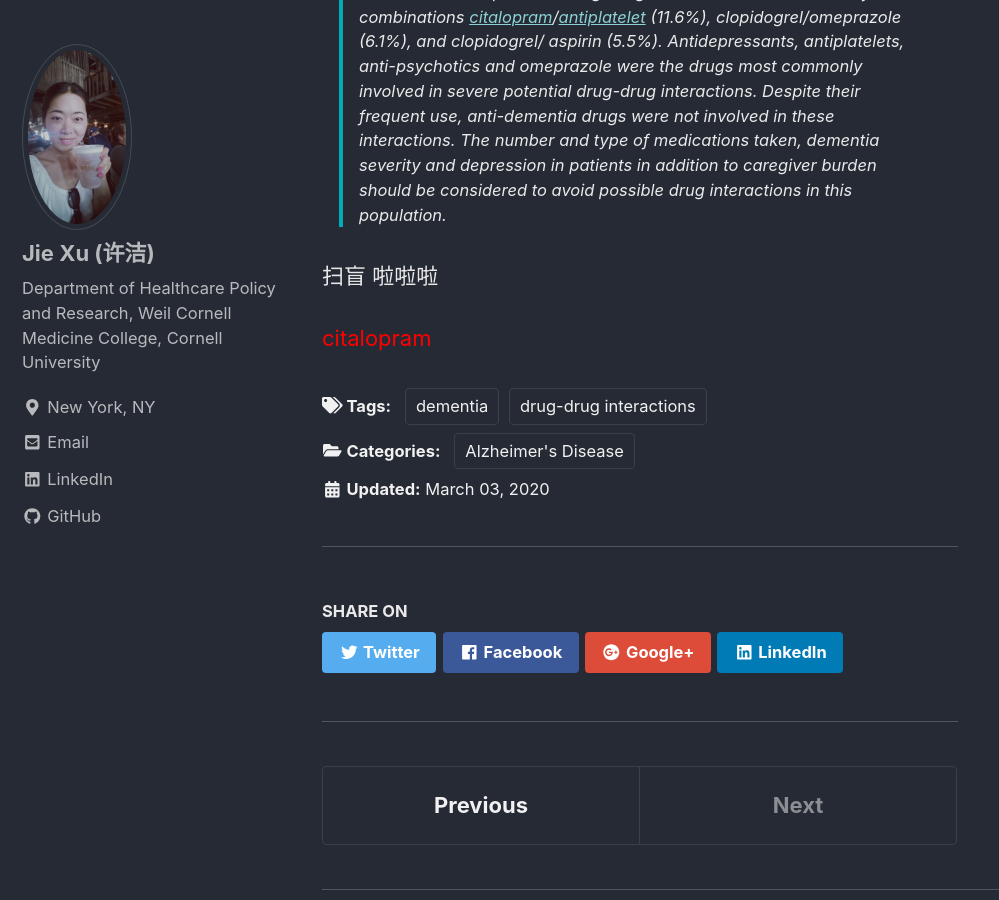
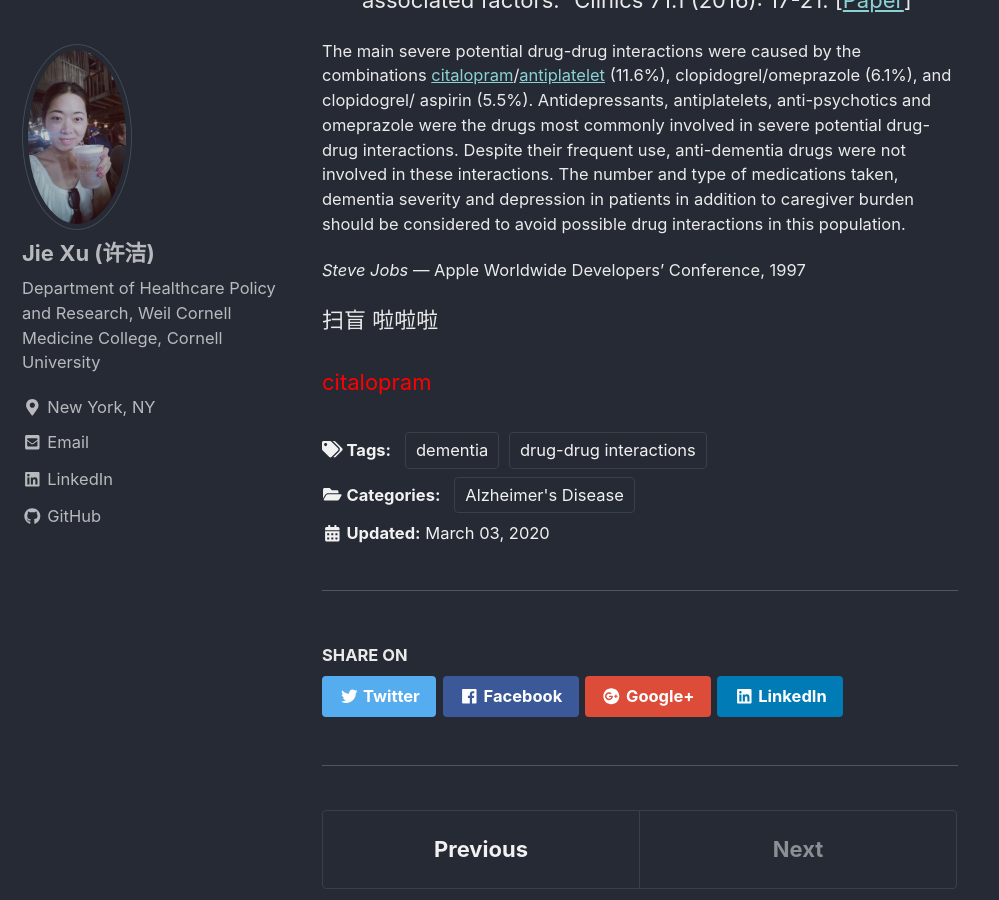
Before and after one commit to jxu1015/jxu1015.github.io, a Jekyll site: the page built from _posts/2020-03-03-AD-Related-Drugs.md, in a window 1280 px wide and 900 px high, scrolled down 527 px. Shown: the whole window, without its empty margins (0-999 px from the left). Built offline with Jekyll 4.4.1, drawn with Linux system fonts in a browser that asks for light colours; nearby versions of some CDN libraries.

Commit message:
Update 2020-03-03-AD-Related-Drugs.md

```diff
--- a/_posts/2020-03-03-AD-Related-Drugs.md
+++ b/_posts/2020-03-03-AD-Related-Drugs.md
@@ -11,11 +11,13 @@
 ## Potential drug-drug interactions in older adults with dementia
 Findings:
 
-:   Bogetti-Salazar, Michele, et al. "Severe potential drug-drug interactions in older adults with dementia and associated factors." Clinics 71.1 (2016): 17-21. [[Paper](https://www.ncbi.nlm.nih.gov/pmc/articles/PMC4763155/pdf/cln-71-01-017.pdf)]
+*   Bogetti-Salazar, Michele, et al. "Severe potential drug-drug interactions in older adults with dementia and associated factors." Clinics 71.1 (2016): 17-21. [[Paper](https://www.ncbi.nlm.nih.gov/pmc/articles/PMC4763155/pdf/cln-71-01-017.pdf)]
 
-:   > The main severe potential drug-drug interactions were caused by the combinations [citalopram](https://www.drugs.com/citalopram.html)/[antiplatelet](https://www.drugs.com/drug-class/antiplatelet-agents.html) (11.6%), clopidogrel/omeprazole (6.1%), and clopidogrel/ aspirin (5.5%). Antidepressants, antiplatelets, anti-psychotics and omeprazole were the drugs most commonly involved in severe potential drug-drug interactions. Despite their frequent use, anti-dementia drugs were not involved in these interactions. The number and type of medications taken, dementia severity and depression in patients in addition to caregiver burden should be considered to avoid possible drug interactions in this population.
+The main severe potential drug-drug interactions were caused by the combinations [citalopram](https://www.drugs.com/citalopram.html)/[antiplatelet](https://www.drugs.com/drug-class/antiplatelet-agents.html) (11.6%), clopidogrel/omeprazole (6.1%), and clopidogrel/ aspirin (5.5%). Antidepressants, antiplatelets, anti-psychotics and omeprazole were the drugs most commonly involved in severe potential drug-drug interactions. Despite their frequent use, anti-dementia drugs were not involved in these interactions. The number and type of medications taken, dementia severity and depression in patients in addition to caregiver burden should be considered to avoid possible drug interactions in this population.
+{: .small}
 
-
+<cite>Steve Jobs</cite> --- Apple Worldwide Developers' Conference, 1997
+{: .small}
 
 
 
```
